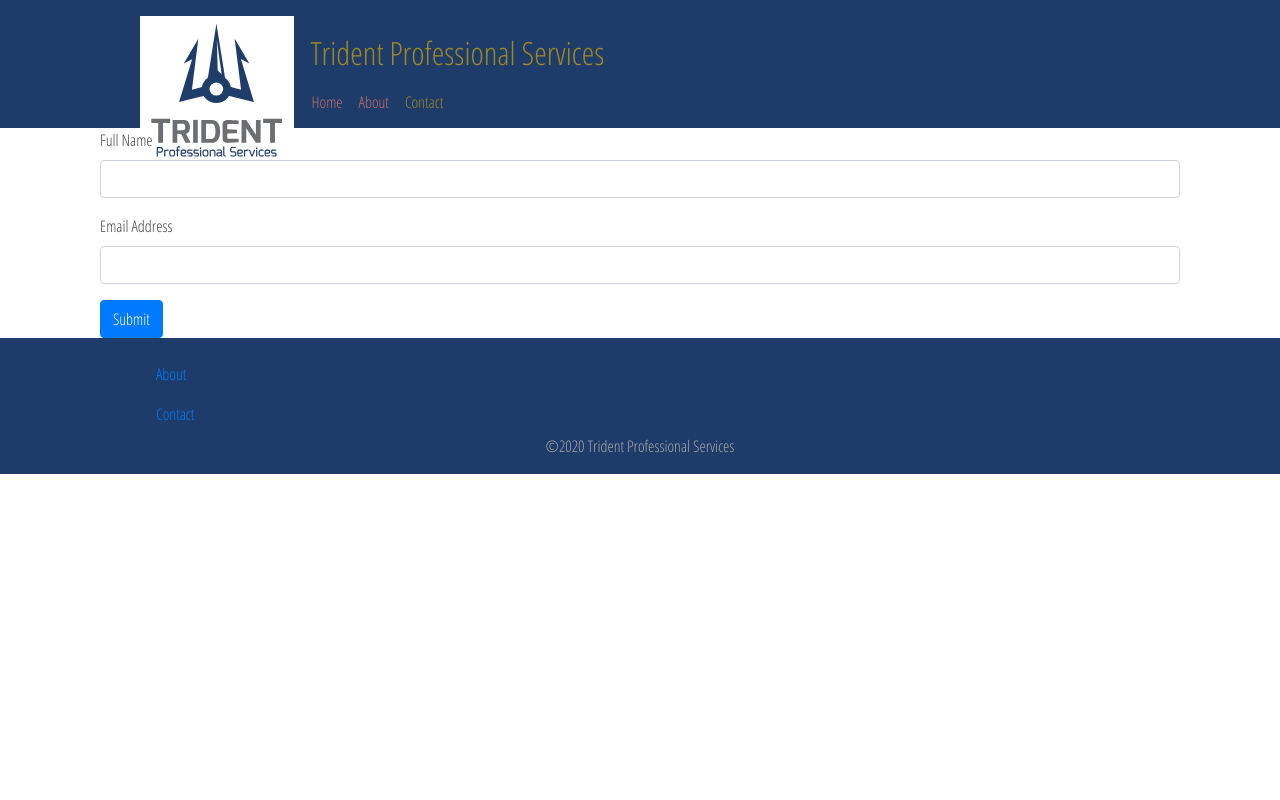
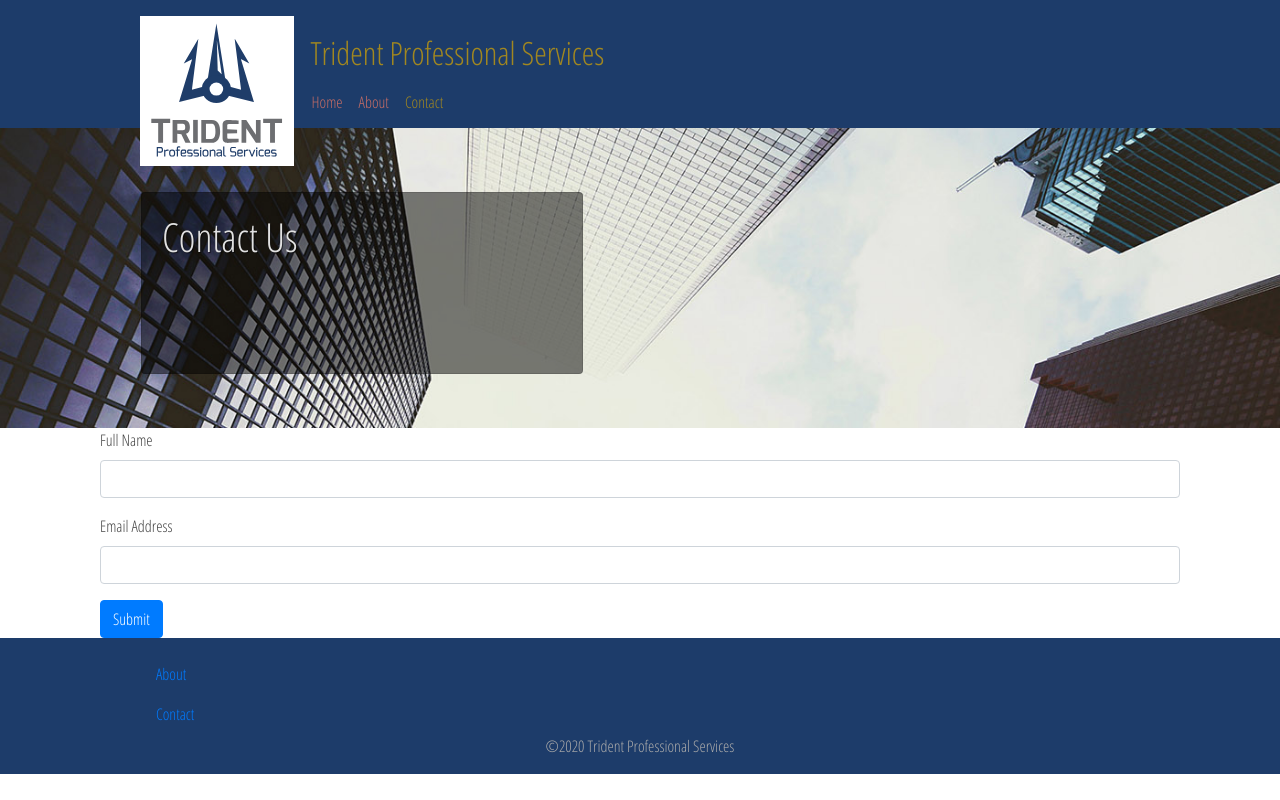
Before and after one commit to utdcometsoccer/basiclandingpage, a Gatsby site in the folder themes/corporate-homepage/: page /contact in a window 1280 px wide. Built offline with nearby package versions, Linux system fonts and the light colour scheme; Gatsby itself is replaced by a stand-in of ours.

Commit message:
added backgrounds to default theme pages

```diff
--- a/themes/corporate-homepage/src/pages/contact.tsx
+++ b/themes/corporate-homepage/src/pages/contact.tsx
@@ -1,5 +1,7 @@
+import { CorporateHeader } from "@idahoedokpayi/basic-landing-page-components/src";
 import * as React from "react";
 import { Layout } from "../components/Layout";
+import bg from "../img/business-district.jpg";
 import logo from "../img/trident-color.svg";
 import "./contact.css";
 const ContactPage = () => {
@@ -24,6 +26,12 @@ const ContactPage = () => {
         { children: "twitter", path: "#" },
       ]}
     >
+      <React.Fragment>
+        <CorporateHeader
+          backgroundImage={bg}
+          heading={"Contact Us"}
+          showButton={false}
+        />
         <div className="container">
           <div className="col">
             <form>
@@ -33,7 +41,11 @@ const ContactPage = () => {
               </div>
               <div className="form-group">
                 <label htmlFor="contactemail">Email Address</label>
-              <input type="email" className="form-control" id="contactemail" />
+                <input
+                  type="email"
+                  className="form-control"
+                  id="contactemail"
+                />
               </div>
               <button type="submit" className="btn btn-primary">
                 Submit
@@ -41,6 +53,7 @@ const ContactPage = () => {
             </form>
           </div>
         </div>
+      </React.Fragment>
     </Layout>
   );
 };
```
Also changed, not shown: themes/corporate-homepage/src/pages/about.tsx (+6 -1 lines). Lines whose indentation alone changed are shown as unchanged.
